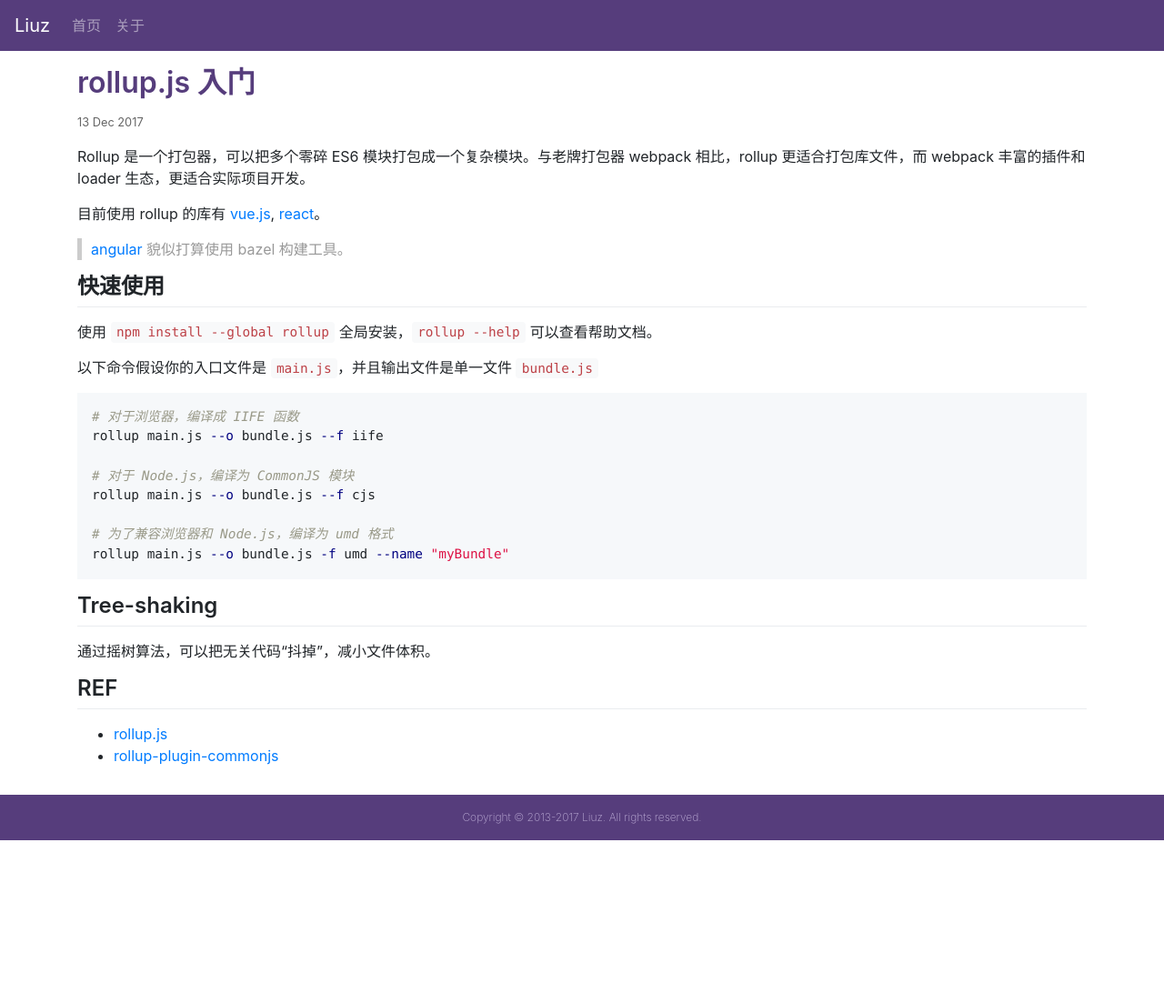
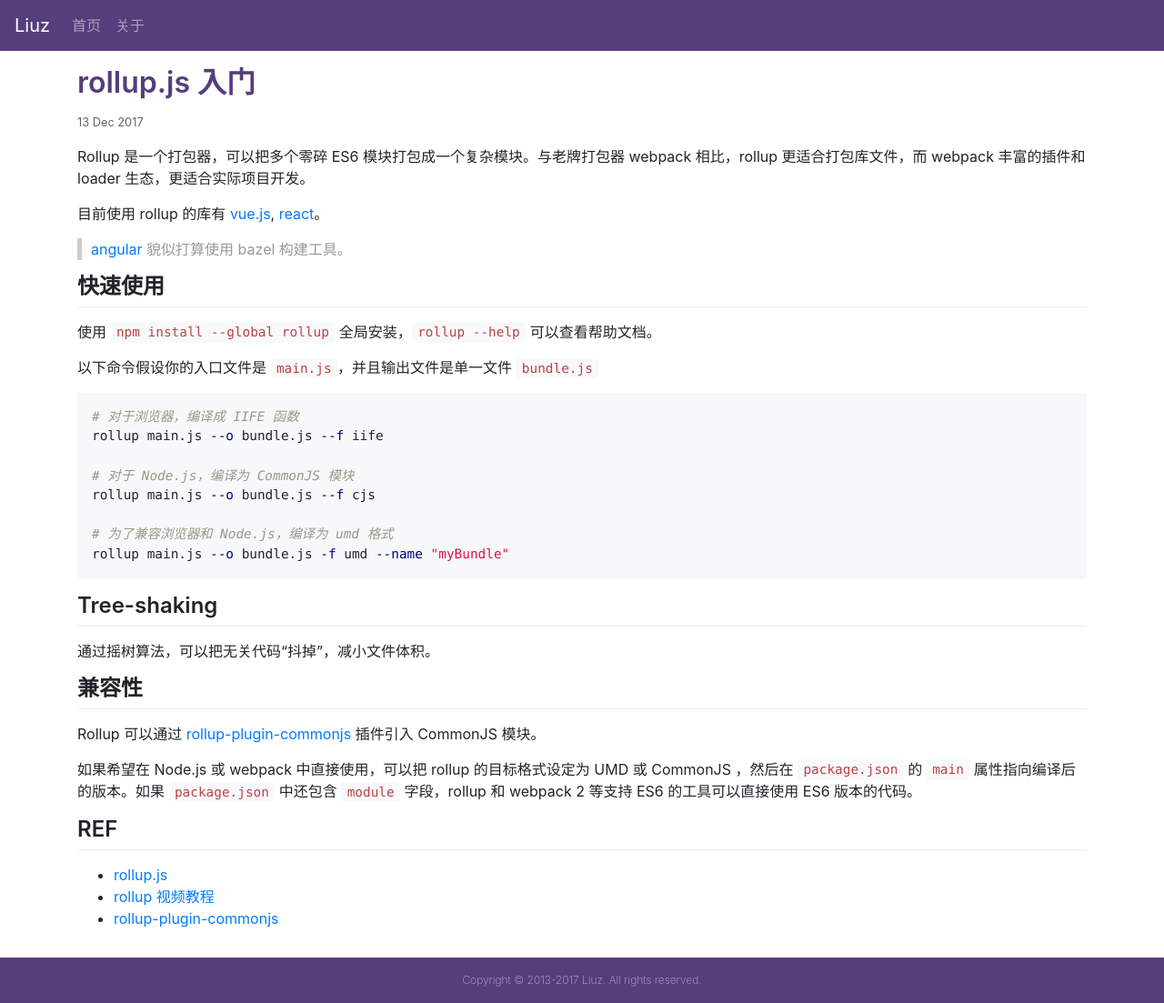
Before and after one commit to liuzhuan/liuzhuan.github.io, a Jekyll site: the page built from _posts/2017-12-13-rollupjs-primer.md, in a window 1280 px wide. Shown: the whole page at 91% size. Built offline with Jekyll 4.4.1, drawn with Linux system fonts in a browser that asks for light colours; nearby versions of some CDN libraries; before the commit the page ends 924 px from its top, so only the background shows below that.

Commit message:
adding rollup content

```diff
--- a/_posts/2017-12-13-rollupjs-primer.md
+++ b/_posts/2017-12-13-rollupjs-primer.md
@@ -31,12 +31,20 @@
 
 通过摇树算法，可以把无关代码“抖掉”，减小文件体积。
 
+## 兼容性
+
+Rollup 可以通过 [rollup-plugin-commonjs][rollup-plugin-commonjs] 插件引入 CommonJS 模块。
+
+如果希望在 Node.js 或 webpack 中直接使用，可以把 rollup 的目标格式设定为 UMD 或 CommonJS ，然后在 `package.json` 的 `main` 属性指向编译后的版本。如果 `package.json` 中还包含 `module` 字段，rollup 和 webpack 2 等支持 ES6 的工具可以直接使用 ES6 版本的代码。
+
 ## REF
 
 - [rollup.js][rollup]
+- [rollup 视频教程][rollup-video]
 - [rollup-plugin-commonjs][rollup-plugin-commonjs]
 
 [rollup]: https://rollupjs.org/
+[rollup-video]: https://code.lengstorf.com/learn-rollup-js/
 [rollup-plugin-commonjs]: https://github.com/rollup/rollup-plugin-commonjs
 [vue-rollup]: https://github.com/vuejs/vue/blob/dev/package.json#L16-L24
 [react-rollup]: https://github.com/facebook/react/blob/master/package.json#L103
```
